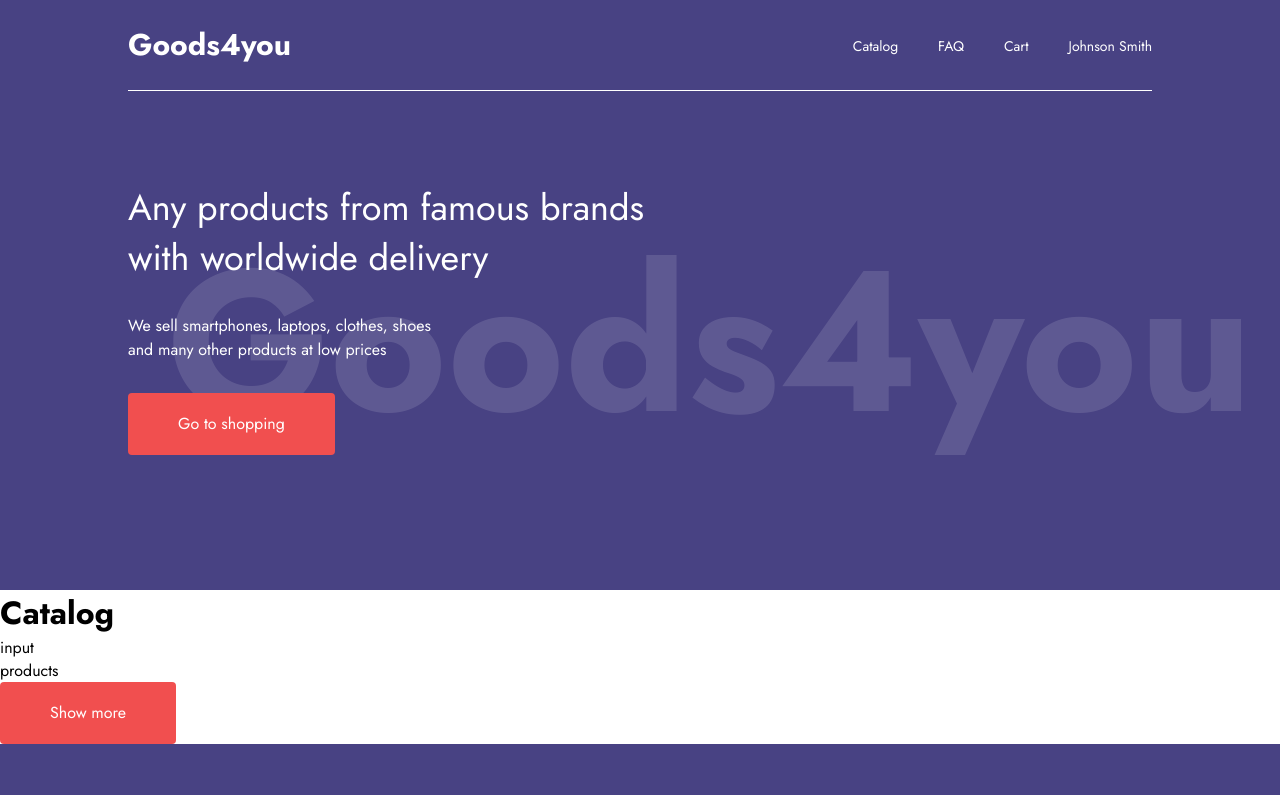
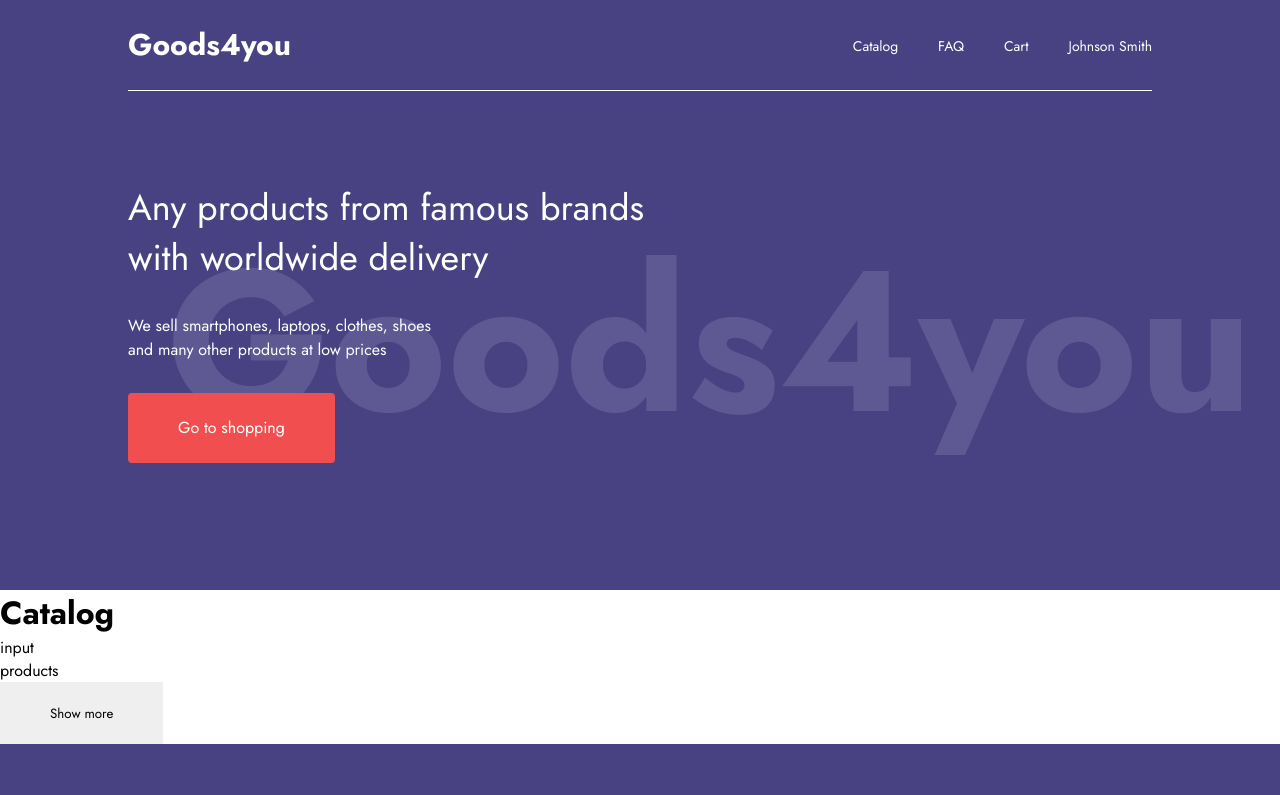
Before and after one commit to freefalltu/shop, a React (Vite) app: page / in a window 1280 px wide. Shown: the top 795 px of the page. Built offline with nearby package versions, Linux system fonts and the light colour scheme.

Commit message:
внесены правки

```diff
--- a/src/components/PageRouter.tsx
+++ b/src/components/PageRouter.tsx
@@ -11,7 +11,7 @@ const PageRouter = () => {
     <Routes>
         <Route path='/' element={<Layout />}>
             <Route index element={<Catalogpage />}/>
-            <Route path='product/:id' element={<Productpage />}/>
+            <Route path='product/' element={<Productpage />}/>
             <Route path='cart' element={<Cartpage />}/>
             <Route path='*' element={<Notfoundpage />}/>
         </Route>
--- a/src/components/UI/button/MyButton.module.scss
+++ b/src/components/UI/button/MyButton.module.scss
@@ -1,22 +1,26 @@
-.myBtn {
-    border: none;
-    background-color: #F14F4F;
-    min-width: 148px;
-    min-height: 62px;
-    padding: 20px 50px;
-    border-radius: 4px;
-    gap: 10px;
-    font-size: 16px;
-    line-height: 22px;
-    font-weight: 400;
-    cursor: pointer;
-    color: white;
+.text{
+    padding:20px 50px;
+}
 
-    &:hover {
-        background-color: #8C2828;
-    }
+.icon {
+    padding: 25px;
+}
 
-    &:disabled {
-        background-color: #F8AFAF;
-    }
+.small{
+    height: 62px;
 }
+
+.big{
+    padding:0 60px;
+    height: 70px;
+}
+
+.icon.small{
+    width: 50px;
+    height: 50px;
+}
+
+.icon.big{
+    width: 60px;
+    height: 60px;
+}
--- a/src/components/UI/button/MyButton.tsx
+++ b/src/components/UI/button/MyButton.tsx
@@ -1,12 +1,24 @@
-import classes from './MyButton.module.scss'
+import { ReactNode } from 'react'
+import cn from 'classnames'
+import cl from './MyButton.module.scss'
 
 interface MyButtonProps {
-    children: string
+    children: ReactNode
+    className?: string;
+    onClick?: () => void;
+    view?: 'text' | 'icon';
+    size?: 'big' | 'small';
   }
 
-const MyButton: React.FC<MyButtonProps> = ({children, ...props}) => {
+const MyButton: React.FC<MyButtonProps> = ({
+    children,
+    className,
+    onClick,
+    view = 'text',
+    size = 'small',
+    }) => {
     return (
-        <button {...props} className={classes.myBtn}>
+        <button className={cn(className, cl[view], cl[size])} onClick={onClick}>
             {children}
         </button>
     )
--- a/src/components/headerCatalog/HeaderCatalog.module.scss
+++ b/src/components/headerCatalog/HeaderCatalog.module.scss
@@ -46,3 +46,26 @@
     opacity: 12%;
     z-index: 1;
 }
+
+.myBtn {
+    border: none;
+    background-color: #F14F4F;
+    min-width: 148px;
+    min-height: 62px;
+    padding: 20px 50px;
+    border-radius: 4px;
+    gap: 10px;
+    font-size: 16px;
+    line-height: 22px;
+    font-weight: 400;
+    cursor: pointer;
+    color: white;
+
+    &:hover {
+        background-color: #8C2828;
+    }
+
+    &:disabled {
+        background-color: #F8AFAF;
+    }
+}
--- a/src/components/headerCatalog/HeaderCatalog.tsx
+++ b/src/components/headerCatalog/HeaderCatalog.tsx
@@ -19,7 +19,7 @@ const headerCatalog = () => {
           </pre>
           <div className={cl.catalog__btn}>
             <Link to="/#Catalog">
-              <MyButton>Go to shopping</MyButton>
+              <MyButton className={cl.myBtn} view="text" size="big">Go to shopping</MyButton>
             </Link>
           </div>
           <p className={cl.catalog__textBack}>Goods4you</p>
```
